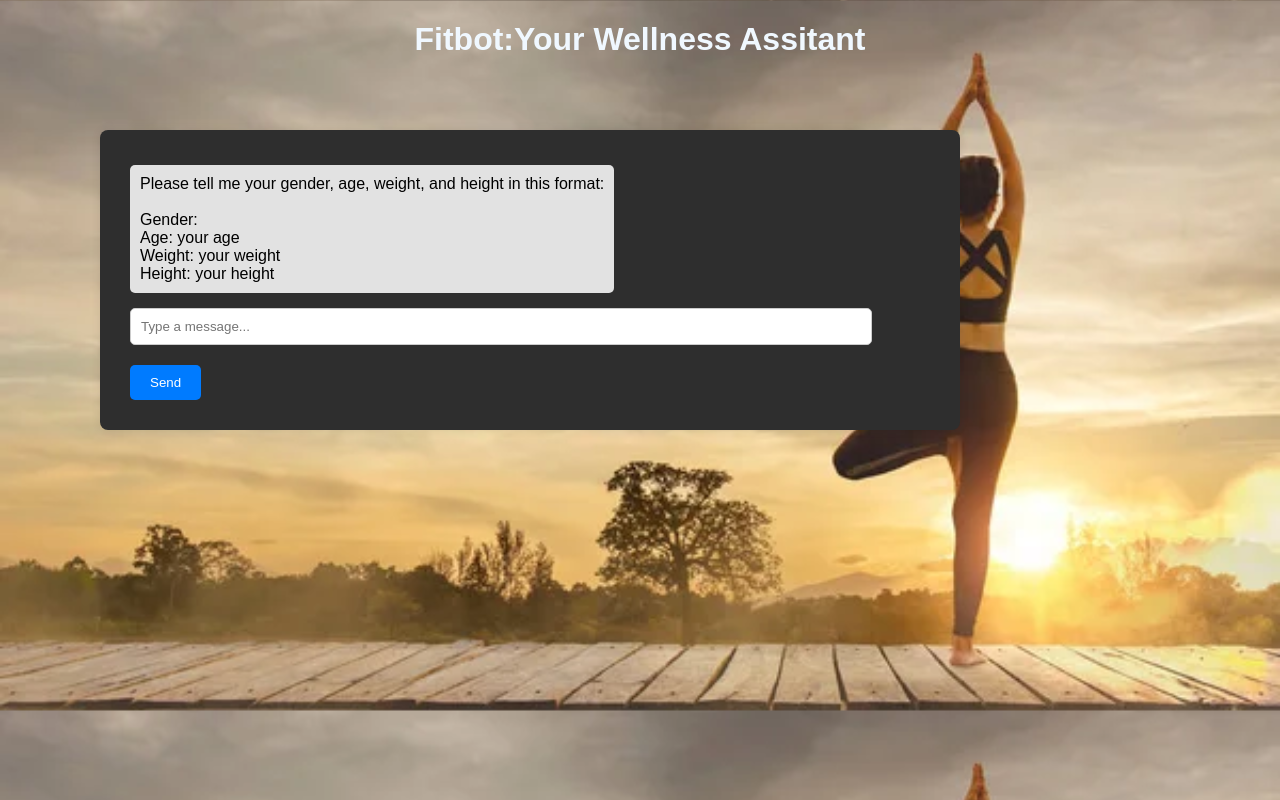
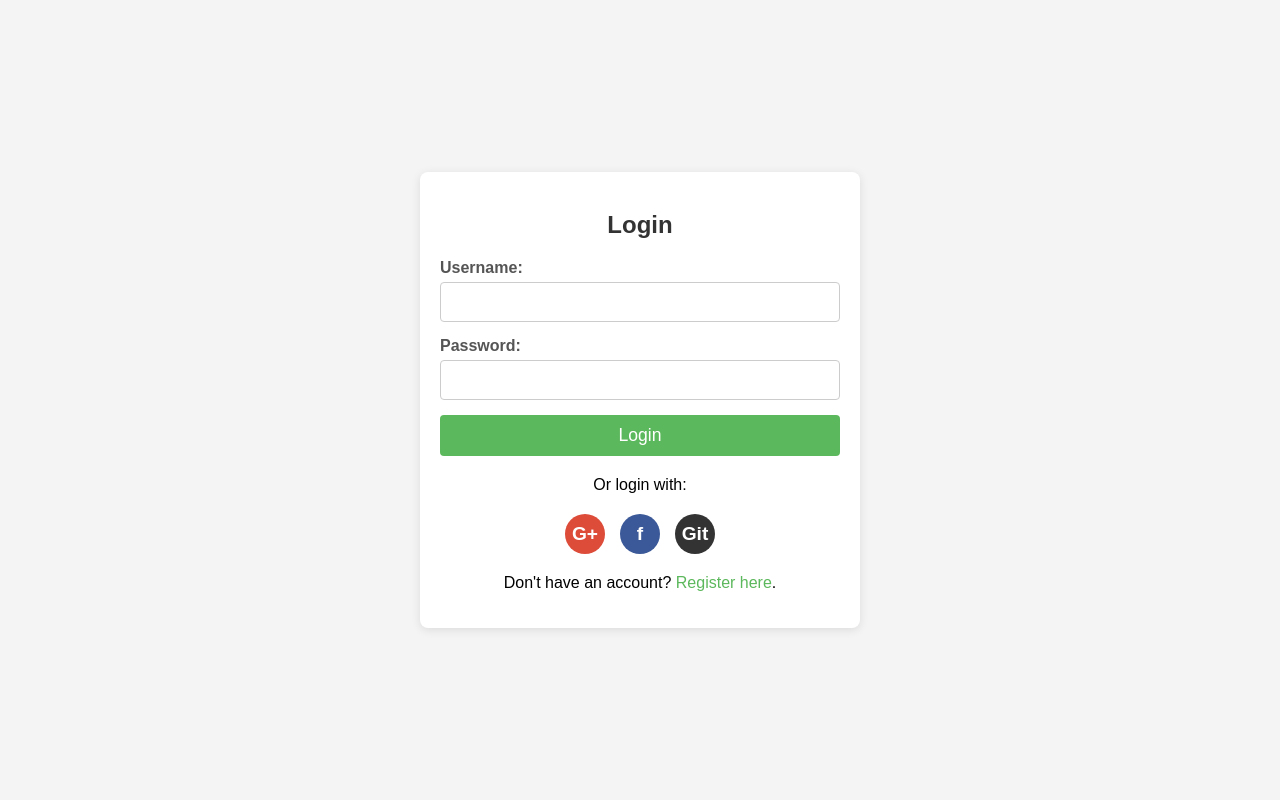
Before and after one commit to SachinJalakoti2003/Chatbot-Fitbot-, a Flask app: page / in a window 1280 px wide. Run offline with Flask 3, Linux system fonts and the light colour scheme.

Commit message:
Initial commit

```diff
--- a/app.py
+++ b/app.py
@@ -6,7 +6,7 @@ import re
 app = Flask(__name__)
 
 # Configure the API key
-genai.configure(api_key="")
+genai.configure(api_key="AIzaSyDJXrCuBYP-KKKrEncheusiyz-GeNM0Do0")
 
 # Define generation configuration
 generation_config = {
@@ -66,9 +66,31 @@ def format_response(text):
 
     return text
 
+@app.route('/login', methods=['GET', 'POST'])
+def login():
+    if request.method == 'POST':
+        # Handle login logic here (e.g., check credentials)
+        username = request.form['username']
+        password = request.form['password']
+        # For now, just redirect to chat page on successful login
+        # In a real app, you would verify credentials
+        return render_template('chat.html') # Redirect to chat page after login
+    return render_template('login.html')
+
+@app.route('/register', methods=['GET', 'POST'])
+def register():
+    if request.method == 'POST':
+        # Handle registration logic here (e.g., save user data)
+        username = request.form['username']
+        password = request.form['password']
+        # For now, just redirect to login page after registration
+        # In a real app, you would save the user
+        return render_template('login.html') # Redirect to login page after registration
+    return render_template('register.html')
+
 @app.route('/')
 def index():
-    return render_template('chat.html')
+    return render_template('login.html') # Redirect root to login page
 
 @app.route('/chat', methods=['POST'])
 def chat():
--- /dev/null
+++ b/requirements.txt
@@ -0,0 +1,3 @@
+Flask
+google-generativeai
+gunicorn
--- a/static/style.css
+++ b/static/style.css
@@ -1,50 +1,147 @@
 body {
     font-family: Arial, sans-serif;
     background-color: #f4f4f4;
+    display: flex;
+    justify-content: center;
+    align-items: center;
+    min-height: 100vh;
     margin: 0;
-    padding: 0;
+}
+
+.container {
+    background-color: #fff;
+    padding: 20px;
+    border-radius: 8px;
+    box-shadow: 0 2px 10px rgba(0, 0, 0, 0.1);
+    width: 100%;
+    max-width: 400px;
+    text-align: center;
+}
+
+h2 {
+    margin-bottom: 20px;
+    color: #333;
+}
+
+form div {
+    margin-bottom: 15px;
+    text-align: left;
+}
+
+label {
+    display: block;
+    margin-bottom: 5px;
+    font-weight: bold;
+    color: #555;
+}
+
+input[type="text"],
+input[type="password"],
+input[type="email"] {
+    width: calc(100% - 22px);
+    padding: 10px;
+    border: 1px solid #ccc;
+    border-radius: 4px;
+    font-size: 1em;
+}
+
+button {
+    width: 100%;
+    padding: 10px;
+    background-color: #5cb85c;
+    color: white;
+    border: none;
+    border-radius: 4px;
+    cursor: pointer;
+    font-size: 1.1em;
+    transition: background-color 0.3s ease;
+}
+
+button:hover {
+    background-color: #4cae4c;
+}
+
+p {
+    margin-top: 20px;
+}
+
+p a {
+    color: #5cb85c;
+    text-decoration: none;
+}
+
+p a:hover {
+    text-decoration: underline;
+}
+
+/* Responsive adjustments */
+@media (max-width: 600px) {
+    .container {
+        padding: 15px;
+    }
+
+    input[type="text"],
+    input[type="password"],
+    input[type="email"] {
+        width: calc(100% - 20px);
+    }
 }
 
 .chat-container {
     max-width: 800px; /* Increased from 600px to 800px */
-    max-height: 1000px;
-    margin: 50px 100px;
+    width: 90%; /* Make it responsive */
+    max-height: 80vh; /* Use viewport height */
+    margin: 50px auto; /* Center the container */
     padding: 30px; /* Increased padding from 20px to 30px */
-    background-color: #2e2e2e;
+    background-color: #fff; /* Change background for better contrast */
     border-radius: 8px;
-    box-shadow: 0 0 10px rgba(0, 0, 0, 0.1);
+    box-shadow: 0 2px 10px rgba(0, 0, 0, 0.1);
+    display: flex; /* Use flexbox for layout */
+    flex-direction: column; /* Stack items vertically */
 }
+
 .cs{
     display: flex;
     justify-content: center;
+    margin-bottom: 20px; /* Add space below the title */
+}
 
-}
 .bg{
     background-image: url(back.jpg);
     background-size: cover;
+    background-position: center; /* Center the background image */
+    background-attachment: fixed; /* Keep background fixed */
 }
+
 #chat-box {
-    max-height: 500px; /* Increased from 400px to 500px */
+    flex-grow: 1; /* Allow chat box to take up available space */
     overflow-y: auto;
-    margin-bottom: 10px;
+    margin-bottom: 15px; /* Adjusted margin */
+    padding-right: 10px; /* Add some padding to avoid scrollbar overlapping content */
 }
 
 .message {
     padding: 10px;
-    margin: 5px 0;
-    border-radius: 5px;
-    width: fit-content;
+    margin: 8px 0; /* Adjusted margin */
+    border-radius: 15px; /* More rounded corners */
+    max-width: 80%; /* Limit message width */
+    word-wrap: break-word; /* Break long words */
 }
 
 .user-message {
     background-color: #007bff;
     color: #fff;
     align-self: flex-end;
+    margin-left: auto; /* Push user messages to the right */
+    border-bottom-right-radius: 5px; /* Adjust corner for tail effect */
 }
 
 .bot-message {
-    background-color: #e2e2e2;
+    background-color: #e9e9eb; /* Lighter background for bot */
     color: #000;
+    align-self: flex-start;
+    margin-right: auto; /* Keep bot messages on the left */
+    border-bottom-left-radius: 5px; /* Adjust corner for tail effect */
 }
 
 .bot-message p {
@@ -55,24 +152,97 @@ body {
     margin-left: 20px;
 }
 
+.input-area {
+    display: flex; /* Use flexbox for input and button */
+    align-items: center; /* Align items vertically */
+}
+
 #user-input {
-    width: calc(100% - 80px); /* Adjusted to match new container width */
-    padding: 10px;
+    flex-grow: 1; /* Allow input to take available space */
+    padding: 12px; /* Increased padding */
     margin-right: 10px;
     border: 1px solid #ccc;
-    border-radius: 5px;
+    border-radius: 20px; /* More rounded input */
+    font-size: 1em;
+    box-sizing: border-box; /* Include padding in width */
 }
 
-#send-btn {
-    padding: 10px 20px;
-    margin-top: 20px;
-    background-color: #007bff;
-    color: #fff;
-    border: none;
-    border-radius: 5px;
+#send-icon {
+    padding: 12px; /* Padding to make it clickable and give it size */
+    background-color: #007bff; /* Match button background */
+    color: #fff; /* White icon color */
+    border-radius: 50%; /* Make it round */
     cursor: pointer;
+    font-size: 1.2em; /* Icon size */
+    display: flex;
+    justify-content: center;
+    align-items: center;
+    width: 40px; /* Fixed width and height for the circle */
+    height: 40px;
+    transition: background-color 0.3s ease;
 }
 
-#send-btn:hover {
+#send-icon:hover {
     background-color: #0056b3;
 }
+
+/* Responsive adjustments for chat */
+@media (max-width: 768px) {
+    .chat-container {
+        width: 95%;
+        margin: 20px auto; /* Adjust margin for smaller screens */
+        padding: 20px;
+    }
+
+    #user-input {
+        padding: 10px;
+    }
+
+    #send-icon {
+        padding: 10px; /* Adjust padding */
+        width: 35px; /* Adjust size */
+        height: 35px;
+        font-size: 1em;
+    }
+
+    .message {
+        max-width: 90%; /* Allow messages to be wider on smaller screens */
+    }
+}
+
+.social-icons {
+    display: flex;
+    justify-content: center;
+    gap: 15px; /* Space between icons */
+    margin-top: 20px;
+}
+
+.social-icon {
+    width: 40px;
+    height: 40px;
+    border-radius: 50%;
+    display: flex;
+    justify-content: center;
+    align-items: center;
+    font-size: 1.2em;
+    font-weight: bold;
+    color: white;
+    cursor: pointer;
+    transition: opacity 0.3s ease;
+}
+
+.social-icon:hover {
+    opacity: 0.8;
+}
+
+.social-icon.google {
+    background-color: #dd4b39; /* Google Red */
+}
+
+.social-icon.facebook {
+    background-color: #3b5998; /* Facebook Blue */
+}
+
+.social-icon.github {
+    background-color: #333; /* GitHub Dark Grey */
+}
--- a/templates/chat.html
+++ b/templates/chat.html
@@ -7,21 +7,29 @@
     <link rel="stylesheet" href="{{ url_for('static', filename='style.css') }}">
 </head>
 <body class="bg">
-    <div class="cs"><h1 style="color: aliceblue;">Fitbot:Your Wellness Assitant</h1>
-    </div>
+
     <div class="chat-container">
+        <div class="cs"><h1 style="color: #333;">Fitbot:Your Wellness Assitant</h1></div>
 
         <div id="chat-box">
             <div class="message bot-message">
-                Please tell me your gender, age, weight, and height in this format:<br><br>Gender: <br> Age: your age <br> Weight: your weight <br>Height: your height
+                Please tell me your gender, age, weight, and height in this format:
+                <ul>
+                    <li>Gender: your gender</li>
+                    <li>Age: your age</li>
+                    <li>Weight: your weight</li>
+                    <li>Height: your height</li>
+                </ul>
             </div>
         </div>
-        <input type="text" id="user-input" placeholder="Type a message...">
-        <button id="send-btn">Send</button>
+        <div class="input-area">
+            <input type="text" id="user-input" placeholder="Type a message...">
+            <div id="send-icon">➤</div>
+        </div>
     </div>
 
     <script>
-        document.getElementById('send-btn').addEventListener('click', () => {
+        document.getElementById('send-icon').addEventListener('click', () => {
             const userInput = document.getElementById('user-input').value;
             if (userInput) {
                 const userMessageDiv = document.createElement('div');
@@ -46,6 +54,15 @@
                 .catch(error => console.error('Error:', error));
             }
         });
+
+        // Allow sending message by pressing Enter key
+        document.getElementById('user-input').addEventListener('keypress', (event) => {
+            if (event.key === 'Enter') {
+                event.preventDefault(); // Prevent default form submission
+                document.getElementById('send-icon').click();
+            }
+        });
+
     </script>
 
 </body>
--- /dev/null
+++ b/templates/login.html
@@ -0,0 +1,34 @@
+<!DOCTYPE html>
+<html lang="en">
+<head>
+    <meta charset="UTF-8">
+    <meta name="viewport" content="width=device-width, initial-scale=1.0">
+    <title>Login</title>
+    <link rel="stylesheet" href="{{ url_for('static', filename='style.css') }}">
+</head>
+<body>
+    <div class="container">
+        <h2>Login</h2>
+        <form method="POST" action="/login">
+            <div>
+                <label for="username">Username:</label>
+                <input type="text" id="username" name="username" required>
+            </div>
+            <div>
+                <label for="password">Password:</label>
+                <input type="password" id="password" name="password" required>
+            </div>
+            <button type="submit">Login</button>
+        </form>
+
+        <p>Or login with:</p>
+        <div class="social-icons">
+            <div class="social-icon google">G+</div> <!-- Placeholder for Google -->
+            <div class="social-icon facebook">f</div> <!-- Placeholder for Facebook -->
+            <div class="social-icon github">Git</div> <!-- Placeholder for GitHub -->
+        </div>
+
+        <p>Don't have an account? <a href="/register">Register here</a>.</p>
+    </div>
+</body>
+</html>
```
Also changed, not shown: templates/register.html (added, +30 -0 lines), 1 other file.
